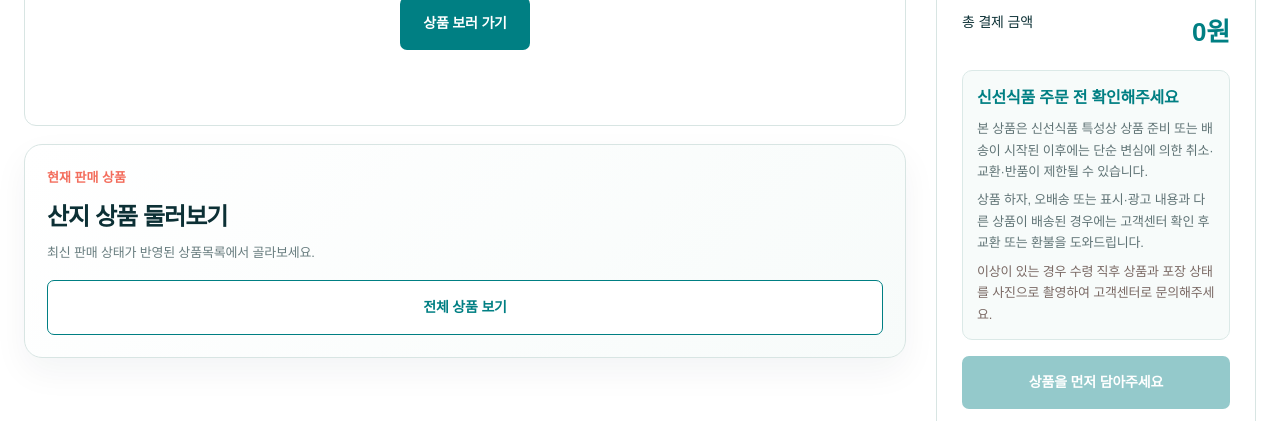
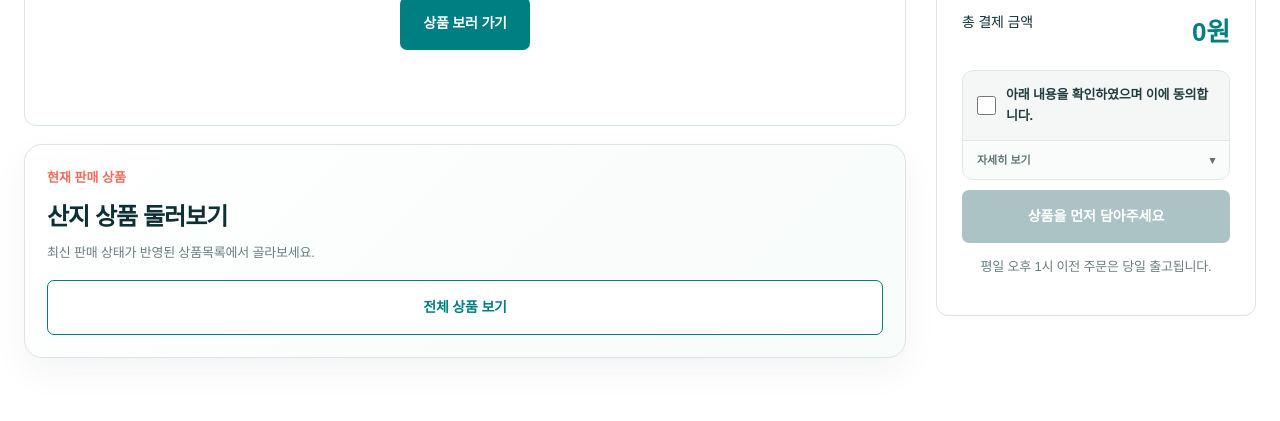
Before and after one commit to DAIL621/pado-store, a Next.js app: page /cart in a window 1280 px wide. Shown: the part 531-952 px from the top of the page. Built offline with nearby package versions, Linux system fonts and the light colour scheme; no server answers.

Commit message:
Restore required cart consent

```diff
--- a/app/cart/page.tsx
+++ b/app/cart/page.tsx
@@ -3,6 +3,7 @@
 import { useEffect, useState } from "react";
 import Image from "next/image";
 import Link from "next/link";
+import { useRouter } from "next/navigation";
 import { CartItem, getCartItemKey, useCart } from "@/components/cart/CartProvider";
 import { formatPrice } from "@/data/products";
 import { calculateShipping } from "@/lib/order/pricing";
@@ -10,10 +11,14 @@ import { getCustomerStockMessage } from "@/lib/products/stock-visibility";
 import { createClient } from "@/lib/supabase/client";
 
 export default function CartPage() {
+  const router = useRouter();
   const { items, selectedItems, selectedKeys, updateQuantity, removeItem, addItem, setItemSelected, selectAllItems, removeSelectedItems } = useCart();
   const [removedItem, setRemovedItem] = useState<CartItem | null>(null);
   const [authChecked, setAuthChecked] = useState(false);
   const [isLoggedIn, setIsLoggedIn] = useState(false);
+  const [requiredNoticeAccepted, setRequiredNoticeAccepted] = useState(false);
+  const [noticeExpanded, setNoticeExpanded] = useState(false);
+  const [checkoutNotice, setCheckoutNotice] = useState("");
 
   useEffect(() => {
     const supabase = createClient();
@@ -47,6 +52,7 @@ export default function CartPage() {
   const hasFreeShippingBenefit = selectedItems.length > 0 && shipping === 0;
   const unavailableItems = selectedItems.filter((item) => Number.isFinite(Number(item.stock)) && Number(item.stock) <= 0);
   const canCheckout = selectedItems.length > 0 && unavailableItems.length === 0;
+  const checkoutEnabled = canCheckout && requiredNoticeAccepted;
   const allSelected = items.length > 0 && selectedItems.length === items.length;
 
   const removeWithUndo = (item: CartItem) => {
@@ -153,20 +159,45 @@ export default function CartPage() {
           <div className="summary-discount"><span>무료배송 혜택</span><b>{hasFreeShippingBenefit ? "적용" : "-"}</b></div>
           <div className="summary-total"><span>총 결제 금액</span><strong>{formatPrice(subtotal + shipping)}</strong></div>
           {coupangSavingsTotal > 0 && <div className="summary-coupang-saving" role="status"><span>쿠팡보다 총</span><strong>{formatPrice(coupangSavingsTotal)}</strong><b>저렴해요!</b></div>}
-          <div className="fresh-food-policy">
-            <strong>신선식품 주문 전 확인해주세요</strong>
-            <p>본 상품은 신선식품 특성상 상품 준비 또는 배송이 시작된 이후에는 단순 변심에 의한 취소·교환·반품이 제한될 수 있습니다.</p>
-            <p>상품 하자, 오배송 또는 표시·광고 내용과 다른 상품이 배송된 경우에는 고객센터 확인 후 교환 또는 환불을 도와드립니다.</p>
-            <small>이상이 있는 경우 수령 직후 상품과 포장 상태를 사진으로 촬영하여 고객센터로 문의해주세요.</small>
+          <div className="cart-required-consent">
+            <label htmlFor="cart-required-notice" tabIndex={0} onKeyDown={(event) => {
+              if (event.key === "Enter") {
+                event.preventDefault();
+                setRequiredNoticeAccepted((current) => !current);
+                setCheckoutNotice("");
+              }
+            }}>
+              <input id="cart-required-notice" type="checkbox" checked={requiredNoticeAccepted} onChange={(event) => { setRequiredNoticeAccepted(event.target.checked); setCheckoutNotice(""); }} />
+              <span>아래 내용을 확인하였으며 이에 동의합니다.</span>
+            </label>
+            <button type="button" className="cart-consent-detail-toggle" aria-expanded={noticeExpanded} aria-controls="cart-consent-details" onClick={() => setNoticeExpanded((current) => !current)}>
+              자세히 보기 <span aria-hidden="true">{noticeExpanded ? "▴" : "▾"}</span>
+            </button>
+            {noticeExpanded && (
+              <ul id="cart-consent-details">
+                <li>신선식품 특성상 단순 변심에 의한 취소·교환·반품이 제한됩니다.</li>
+                <li>상품 하자 또는 오배송은 고객센터에서 신속히 처리해드립니다.</li>
+                <li>수령 즉시 상품 상태를 확인해주세요.</li>
+                <li>이상이 있을 경우 사진 촬영 후 고객센터로 문의해주세요.</li>
+              </ul>
+            )}
           </div>
-          <Link
-            className={`button teal full ${!canCheckout ? "disabled" : ""}`}
-            href={canCheckout ? "/checkout" : "/cart"}
-            aria-disabled={!canCheckout}
-            tabIndex={canCheckout ? undefined : -1}
+          {checkoutNotice && <p id="cart-consent-message" className="cart-consent-message" role="alert">{checkoutNotice}</p>}
+          <button
+            type="button"
+            className={`button teal full ${!checkoutEnabled ? "disabled" : ""}`}
+            aria-label={!requiredNoticeAccepted ? "필수 안내사항 동의 후 주문서 작성하기" : undefined}
+            aria-describedby={checkoutNotice ? "cart-consent-message" : undefined}
+            onClick={() => {
+              if (checkoutEnabled) {
+                router.push("/checkout");
+                return;
+              }
+              if (!requiredNoticeAccepted) setCheckoutNotice("필수 안내사항에 동의해주세요.");
+            }}
           >
             {!items.length ? "상품을 먼저 담아주세요" : unavailableItems.length ? "품절 상품을 삭제해주세요" : "주문서 작성하기"}
-          </Link>
+          </button>
           <p>평일 오후 1시 이전 주문은 당일 출고됩니다.</p>
         </aside>
       </div>
--- a/scripts/verify-cart-benefits.mjs
+++ b/scripts/verify-cart-benefits.mjs
@@ -24,11 +24,15 @@ assert(cart.includes("authChecked && !isLoggedIn") && cart.includes("onAuthState
 assert(cart.includes("cart-item-subtotal") && cart.includes("상품금액"), "item subtotal label missing");
 assert(cart.includes("개 구매 시 총") && cart.includes("formatPrice(discountAmount)"), "quantity-aware discount copy missing");
 assert(cart.includes("쿠팡보다 <b>") && cart.includes("저렴해요!"), "per-item Coupang savings emphasis missing");
-assert(cart.includes("상품 하자, 오배송") && cart.includes("단순 변심"), "fresh food policy wording missing");
+assert(cart.includes("상품 하자 또는 오배송") && cart.includes("단순 변심"), "fresh food policy wording missing");
+assert(cart.includes("requiredNoticeAccepted") && cart.includes("checkoutEnabled = canCheckout && requiredNoticeAccepted"), "required cart consent gate missing");
+assert(cart.includes("aria-expanded={noticeExpanded}") && cart.includes("필수 안내사항에 동의해주세요."), "collapsible consent details or guidance missing");
+assert(cart.includes('id="cart-required-notice"') && cart.includes('htmlFor="cart-required-notice"'), "consent label association missing");
 assert(checkout.includes("freshFoodPolicyAccepted") && checkout.includes("!freshFoodPolicyAccepted"), "checkout agreement gate missing");
 assert(provider.includes("regularPrice") && provider.includes("unitPrice"), "cart price persistence missing");
 assert(css.includes("cart-price-benefit") && css.includes("checkout-policy") && css.includes("summary-coupang-saving"), "responsive benefit styles missing");
 assert(css.includes("width:min(1360px") && css.includes("cart-item-subtotal"), "wide cart layout or subtotal hierarchy missing");
+assert(css.includes("cart-required-consent") && css.includes("min-height:58px"), "mobile consent styles missing");
 assert(products.includes("mapStoredOptionToPrices") && !products.includes("price >= 40000 ? 6000"), "stored regular price mapping must be used without fabrication");
 assert(pricing.includes("return 0") && !cart.includes("더 담으면 무료배송") && !checkout.includes("더 담으면 무료배송"), "default free shipping policy missing");
 
```
Also changed, not shown: app/globals.css.
